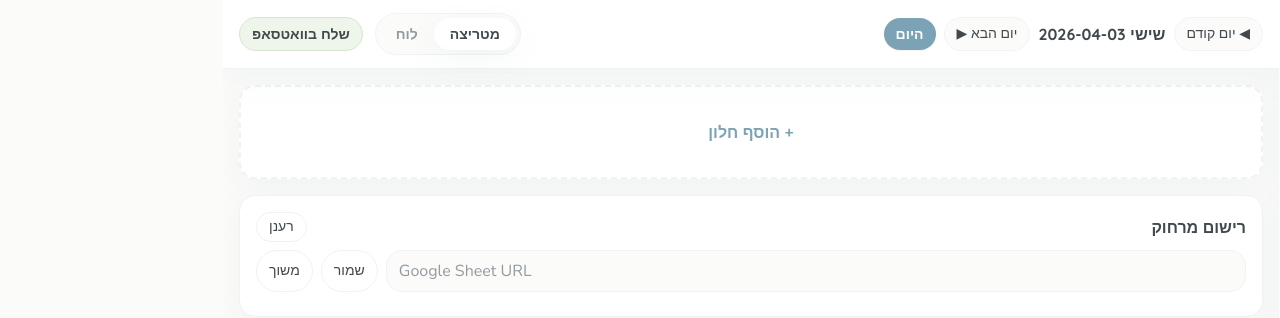
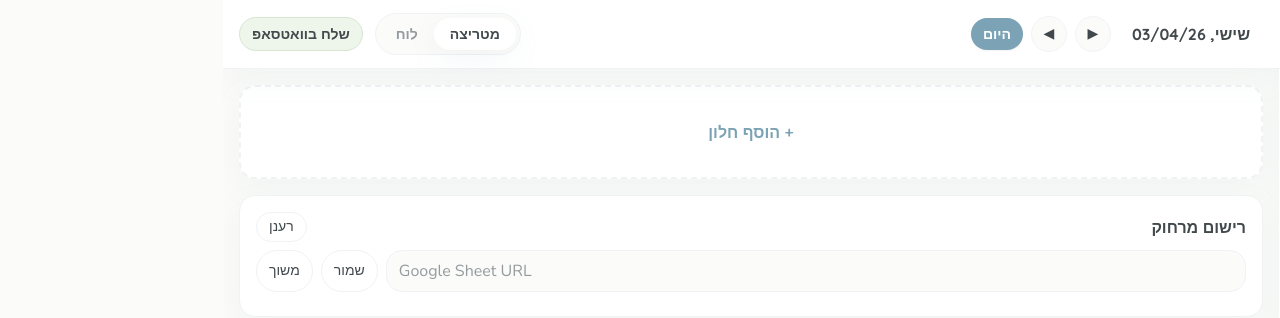
Before and after one commit to tomershalem14/flight_school, a React (Vite) app: page / in a window 1280 px wide. Shown: the top 318 px of the page. Built offline with nearby package versions, Linux system fonts and the light colour scheme.

Commit message:
Bug fixes and appbar improvements

```diff
--- a/src/features/manning/ManningLayout.tsx
+++ b/src/features/manning/ManningLayout.tsx
@@ -3,7 +3,7 @@ import type { ReactNode } from "react";
 import { openUrl } from "@tauri-apps/plugin-opener";
 import { useAppStore, weekStartString } from "../../app/store";
 import * as api from "../../shared/api";
-import { DAYS_HE, addDays, formatYmd } from "../../shared/dates";
+import { DAYS_HE, addDays, formatDdMmYy, formatYmd } from "../../shared/dates";
 import type { JsonObject } from "../../shared/api";
 
 export function ManningLayout({ children }: { children: ReactNode }) {
@@ -34,7 +34,8 @@ export function ManningLayout({ children }: { children: ReactNode }) {
     },
   });
 
-  const dayLabel = `${DAYS_HE[currentDay.getDay()]} ${dateStr}`;
+  const dayNameHe = DAYS_HE[currentDay.getDay()];
+  const dateDdMmYy = formatDdMmYy(currentDay);
   const isViewingToday = dateStr === formatYmd(new Date());
 
   return (
@@ -42,21 +43,30 @@ export function ManningLayout({ children }: { children: ReactNode }) {
       <header className="sticky top-0 z-30 border-b border-line bg-surface/95 px-4 py-3 shadow-airy backdrop-blur-sm">
         <div className="flex min-h-11 flex-wrap items-center gap-3">
           <div className="flex flex-wrap items-center gap-2">
-            <button
-              type="button"
-              className="rounded-pill border border-line bg-background px-3 py-1.5 text-sm text-ink hover:bg-peach-1"
-              onClick={() => setCurrentDay(addDays(currentDay, -1))}
-            >
-              ◀ יום קודם
-            </button>
-            <span className="font-heading text-base font-bold text-ink">{dayLabel}</span>
-            <button
-              type="button"
-              className="rounded-pill border border-line bg-background px-3 py-1.5 text-sm text-ink hover:bg-peach-1"
-              onClick={() => setCurrentDay(addDays(currentDay, 1))}
-            >
-              יום הבא ▶
-            </button>
+            <span className="inline-block w-[9rem] shrink-0 text-center font-heading text-base font-bold text-ink">
+              {dayNameHe},{" "}
+              <span className="tabular-nums" dir="ltr">
+                {dateDdMmYy}
+              </span>
+            </span>
+            <span className="inline-flex flex-row items-center gap-2" dir="ltr">
+              <button
+                type="button"
+                className="inline-flex size-9 shrink-0 items-center justify-center rounded-full border border-line bg-background text-sm leading-none text-ink hover:bg-peach-1"
+                aria-label="יום הבא"
+                onClick={() => setCurrentDay(addDays(currentDay, 1))}
+              >
+                ◀
+              </button>
+              <button
+                type="button"
+                className="inline-flex size-9 shrink-0 items-center justify-center rounded-full border border-line bg-background text-sm leading-none text-ink hover:bg-peach-1"
+                aria-label="יום קודם"
+                onClick={() => setCurrentDay(addDays(currentDay, -1))}
+              >
+                ▶
+              </button>
+            </span>
             <button
               type="button"
               className={
--- a/src/shared/dates.ts
+++ b/src/shared/dates.ts
@@ -22,6 +22,14 @@ export function formatYmd(d: Date): string {
   return `${y}-${m}-${day}`;
 }
 
+/** Display-only: `dd/mm/yy` (local calendar date). */
+export function formatDdMmYy(d: Date): string {
+  const day = String(d.getDate()).padStart(2, "0");
+  const m = String(d.getMonth() + 1).padStart(2, "0");
+  const yy = String(d.getFullYear() % 100).padStart(2, "0");
+  return `${day}/${m}/${yy}`;
+}
+
 export const DAYS_HE = [
   "ראשון",
   "שני",
```
